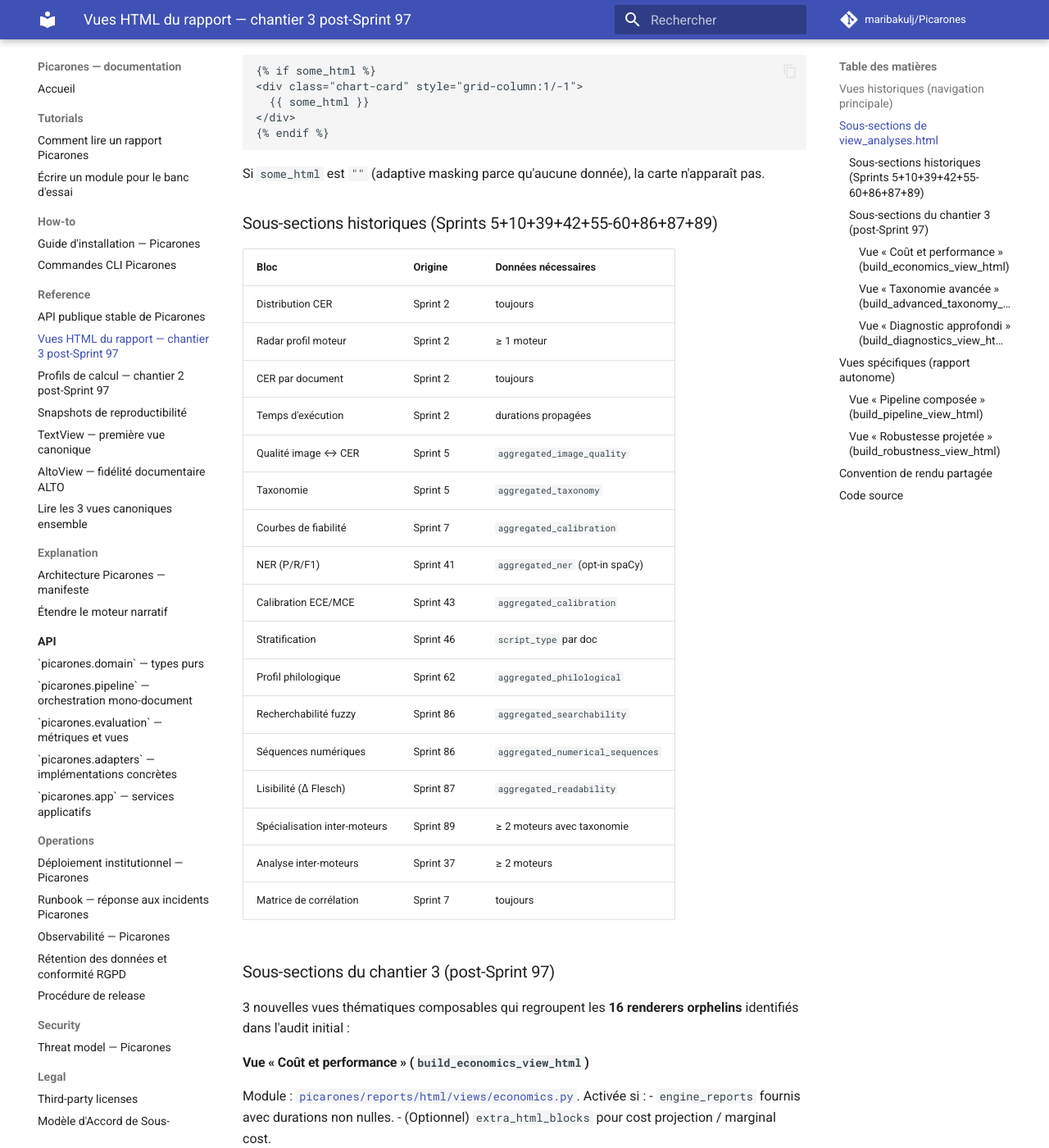
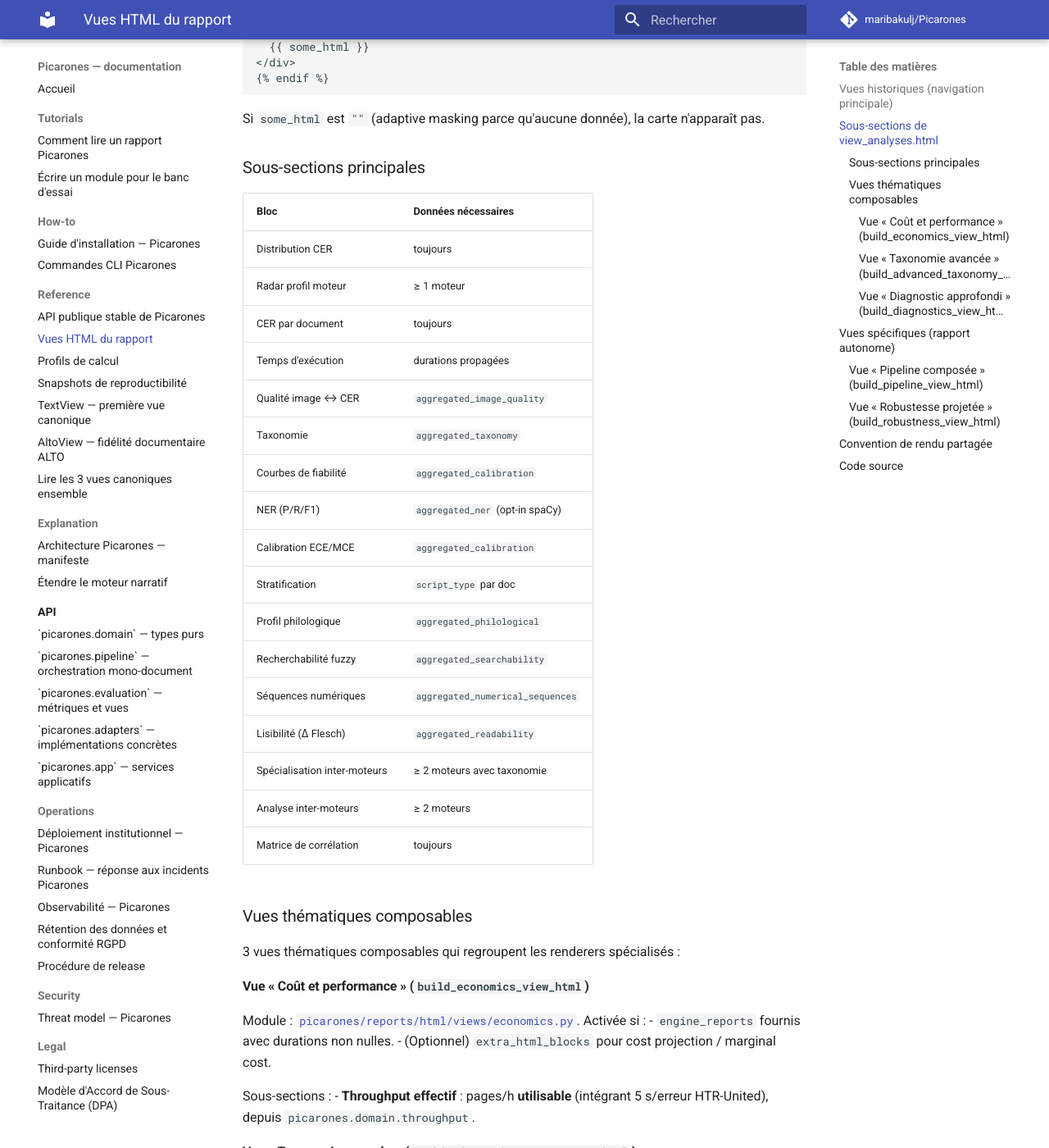
Before and after one commit to maribakulj/Picarones, an MkDocs documentation site: the page built from docs/reference/views.md, in a window 1280 px wide and 1400 px high, scrolled down 837 px. Shown: the whole window at 82% size. Built offline with MkDocs 1.6.1 and Material for MkDocs 9.7.7, drawn with Linux system fonts in a browser that asks for light colours; comment, search, counter and statistics services are not loaded; some of the changed text lies outside the part shown.

Commit message:
docs(reference): remove sprint narrative (Phase 2 L3)
Couche reference/ : 6 fichiers nettoyés.

views.md (22 mentions → 0) : transformation du tableau « Bloc /
Origine (Sprint X) / Données nécessaires » en « Bloc / Données
nécessaires ».  Pour un lecteur actuel, savoir que la métrique CER
existe « depuis le Sprint 2 » n'apporte rien — l'information utile
c'est « disponible toujours ».  Le titre H1 « chantier 3 post-Sprint
97 » devient simplement « Vues HTML du rapport ».

text-view.md, alto-view.md, comparing-views.md : intro « Sprint
A14-S14/S15/S16 livre X » → « X est la première/deuxième/troisième
vue canonique ».  Section « Statut » avec liste « ✅ Sprint S14
livré → ⏳ Sprint S17/S18 » → liste sans tags sprint, juste l'état
fonctionnel.

normalization-profiles.md : titre « chantier 2 post-Sprint 97 » →
« Profils de calcul ».  Annotations « (Sprint XX) » dans la colonne
de description du tableau de profils → contenu fonctionnel.

reproducibility-snapshots.md : 5 mentions sprint en header, dans
les sous-sections « Préparation Sprint A12 » et dans les noms de
tests → suppressions.

Aucun contenu technique modifié : tableaux de métriques, exemples
de code, commandes, tout est identique.

Ratchet : ACTIVE_NARRATIVE_BASELINE 59 → 23 (-36).

```diff
--- a/docs/reference/normalization-profiles.md
+++ b/docs/reference/normalization-profiles.md
@@ -1,4 +1,4 @@
-# Profils de calcul — chantier 2 post-Sprint 97
+# Profils de calcul
 
 Picarones expose **7 profils de calcul** qui modulent les métriques
 calculées par le runner selon le use case. Chaque profil active un
@@ -55,10 +55,10 @@ Active les 12 hooks document-level historiques :
 | `line_metrics` | 10 | `line_metrics` | Distribution CER + Gini |
 | `hallucination` | 10 | `hallucination_metrics` | Détection VLM |
 | `calibration` | 42 | `calibration_metrics` | ECE/MCE (si confidences) |
-| `philological` | 61 | `philological_metrics` | 6 modules (Sprints 55-60) |
-| `searchability` | 86 | `searchability_metrics` | Fuzzy recall (Sprint 84) |
-| `numerical_sequences` | 86 | `numerical_sequence_metrics` | Sprint 85 |
-| `readability` | 87 | `readability_metrics` | Δ Flesch (Sprint 52) |
+| `philological` | 61 | `philological_metrics` | 6 modules philologiques |
+| `searchability` | 86 | `searchability_metrics` | Fuzzy recall |
+| `numerical_sequences` | 86 | `numerical_sequence_metrics` | Repérage et alignement de séquences numériques |
+| `readability` | 87 | `readability_metrics` | Δ Flesch |
 
 12 agrégateurs corpus-level correspondants remplissent les attributs
 `aggregated_*` de chaque `EngineReport`.
--- a/docs/reference/views.md
+++ b/docs/reference/views.md
@@ -1,8 +1,8 @@
-# Vues HTML du rapport — chantier 3 post-Sprint 97
+# Vues HTML du rapport
 
-Le rapport HTML Picarones est composé de **5 vues principales** historiques
-(navigables via la nav top) et de **3 nouvelles vues thématiques** (chantier 3)
-qui s'affichent comme cartes dans la vue `analyses`.
+Le rapport HTML Picarones est composé de **5 vues principales** (navigables
+via la nav top) et de **3 vues thématiques** qui s'affichent comme cartes
+dans la vue `analyses`.
 
 Toutes les vues sont **adaptive** : une vue/section ne s'affiche que si elle
 a du signal à montrer (au moins une sous-section avec données exploitables).
@@ -33,32 +33,31 @@ pleine largeur, avec un patron commun :
 Si `some_html` est `""` (adaptive masking parce qu'aucune donnée), la
 carte n'apparaît pas.
 
-### Sous-sections historiques (Sprints 5+10+39+42+55-60+86+87+89)
+### Sous-sections principales
 
-| Bloc | Origine | Données nécessaires |
-|---|---|---|
-| Distribution CER | Sprint 2 | toujours |
-| Radar profil moteur | Sprint 2 | ≥ 1 moteur |
-| CER par document | Sprint 2 | toujours |
-| Temps d'exécution | Sprint 2 | durations propagées |
-| Qualité image ↔ CER | Sprint 5 | `aggregated_image_quality` |
-| Taxonomie | Sprint 5 | `aggregated_taxonomy` |
-| Courbes de fiabilité | Sprint 7 | `aggregated_calibration` |
-| NER (P/R/F1) | Sprint 41 | `aggregated_ner` (opt-in spaCy) |
-| Calibration ECE/MCE | Sprint 43 | `aggregated_calibration` |
-| Stratification | Sprint 46 | `script_type` par doc |
-| Profil philologique | Sprint 62 | `aggregated_philological` |
-| Recherchabilité fuzzy | Sprint 86 | `aggregated_searchability` |
-| Séquences numériques | Sprint 86 | `aggregated_numerical_sequences` |
-| Lisibilité (Δ Flesch) | Sprint 87 | `aggregated_readability` |
-| Spécialisation inter-moteurs | Sprint 89 | ≥ 2 moteurs avec taxonomie |
-| Analyse inter-moteurs | Sprint 37 | ≥ 2 moteurs |
-| Matrice de corrélation | Sprint 7 | toujours |
+| Bloc | Données nécessaires |
+|---|---|
+| Distribution CER | toujours |
+| Radar profil moteur | ≥ 1 moteur |
+| CER par document | toujours |
+| Temps d'exécution | durations propagées |
+| Qualité image ↔ CER | `aggregated_image_quality` |
+| Taxonomie | `aggregated_taxonomy` |
+| Courbes de fiabilité | `aggregated_calibration` |
+| NER (P/R/F1) | `aggregated_ner` (opt-in spaCy) |
+| Calibration ECE/MCE | `aggregated_calibration` |
+| Stratification | `script_type` par doc |
+| Profil philologique | `aggregated_philological` |
+| Recherchabilité fuzzy | `aggregated_searchability` |
+| Séquences numériques | `aggregated_numerical_sequences` |
+| Lisibilité (Δ Flesch) | `aggregated_readability` |
+| Spécialisation inter-moteurs | ≥ 2 moteurs avec taxonomie |
+| Analyse inter-moteurs | ≥ 2 moteurs |
+| Matrice de corrélation | toujours |
 
-### Sous-sections du chantier 3 (post-Sprint 97)
+### Vues thématiques composables
 
-3 nouvelles vues thématiques composables qui regroupent les **16 renderers
-orphelins** identifiés dans l'audit initial :
+3 vues thématiques composables qui regroupent les renderers spécialisés :
 
 #### Vue « Coût et performance » (`build_economics_view_html`)
 
@@ -101,8 +100,8 @@ Sous-sections :
 
 ## Vues spécifiques (rapport autonome)
 
-Deux vues du chantier 3 ne s'intègrent pas au rapport classique mais
-servent à composer des **rapports autonomes** :
+Deux vues ne s'intègrent pas au rapport classique mais servent à
+composer des **rapports autonomes** :
 
 ### Vue « Pipeline composée » (`build_pipeline_view_html`)
 
@@ -112,13 +111,12 @@ Utilisée par `picarones pipeline run` (ou par tout outil qui consomme un
 `PipelineBenchmarkResult`). Sous-sections :
 
 - **Résumé pipeline** (`build_pipeline_summary_html` + `build_pipeline_steps_table_html`).
-- **DAG visuel** (`pipeline_dag_render.py` Sprint 95) — opt-in.
-- **Absorption d'erreur** par jonction (`error_absorption_render.py`
-  Sprint 94) — opt-in.
-- **Comparaison incrémentale** par slot (`incremental_comparison_render.py`
-  Sprint 96) — opt-in.
-- **Audit des modules** contribués (`module_audit_render.py`
-  Sprint 97) — opt-in.
+- **DAG visuel** (`pipeline_dag_render.py`) — opt-in.
+- **Absorption d'erreur** par jonction
+  (`error_absorption_render.py`) — opt-in.
+- **Comparaison incrémentale** par slot
+  (`incremental_comparison_render.py`) — opt-in.
+- **Audit des modules** contribués (`module_audit_render.py`) — opt-in.
 
 ### Vue « Robustesse projetée » (`build_robustness_view_html`)
 
@@ -126,8 +124,8 @@ Module : [`picarones/reports/html/views/robustness.py`](../picarones/reports/htm
 
 Utilisée par le workflow `picarones robustness`. Sous-sections :
 
-- **Déficit projeté de robustesse** (`robustness_projection_render.py`
-  Sprint 88).
+- **Déficit projeté de robustesse**
+  (`robustness_projection_render.py`).
 
 ## Convention de rendu partagée
 
```
Also changed, not shown: docs/reference/alto-view.md (+8 -8 lines), docs/reference/comparing-views.md (+8 -9 lines), docs/reference/reproducibility-snapshots.md (+4 -6 lines), docs/reference/text-view.md (+8 -9 lines), 1 other file.
